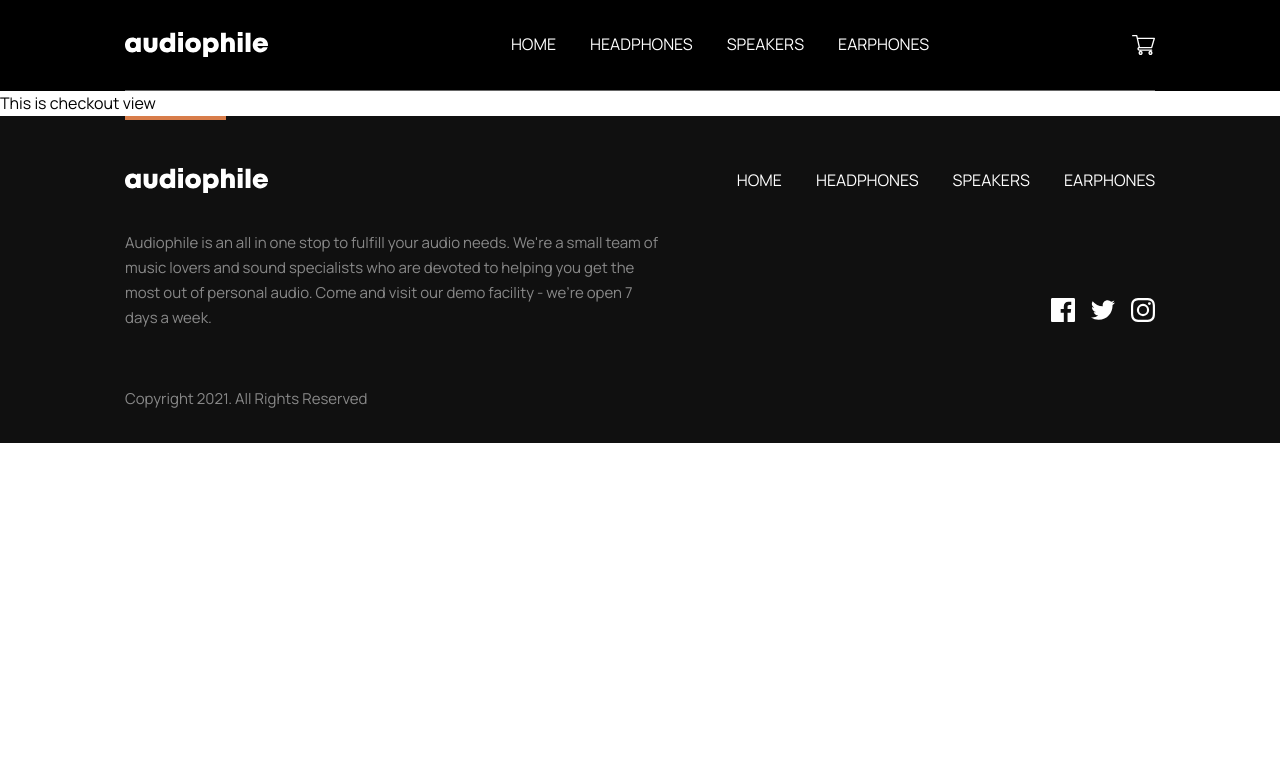
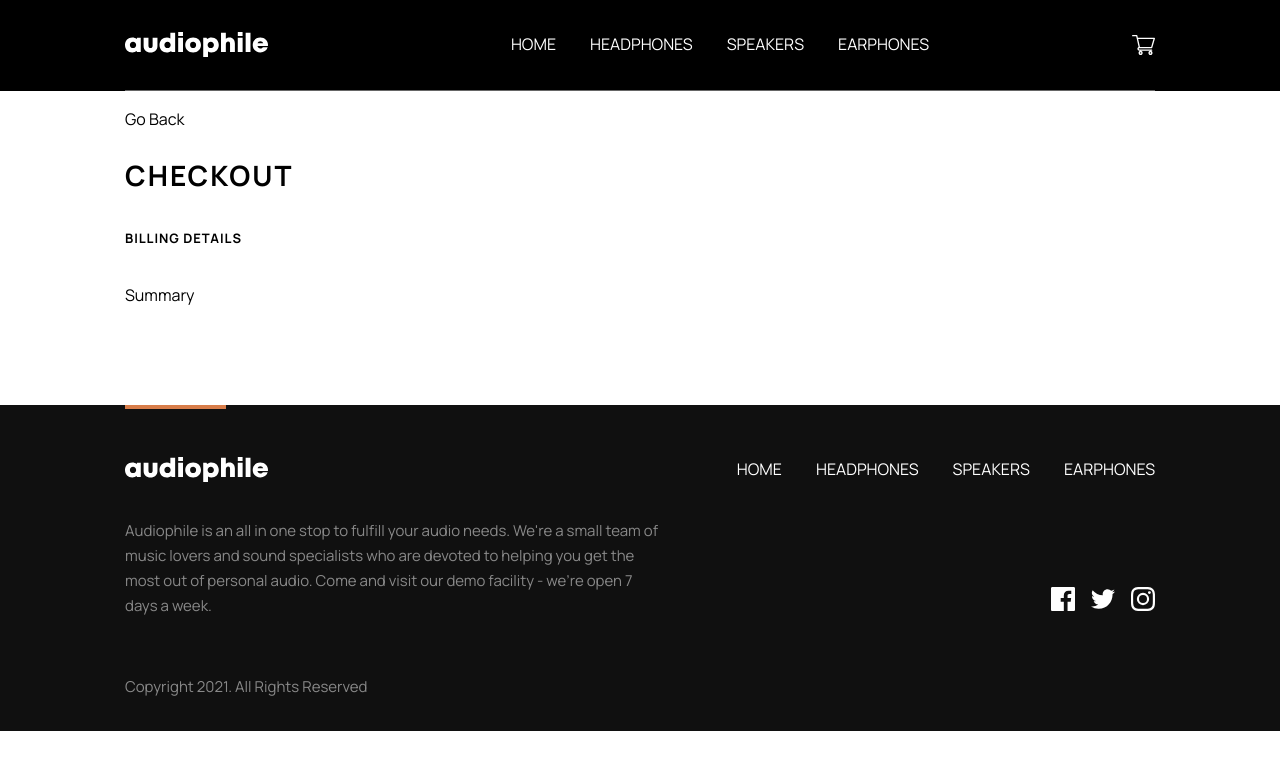
Before and after one commit to GFJankavs/vue-audiophile-ecommerce, a Vue app: page /checkout in a window 1280 px wide. Shown: the top 770 px of the page. Built offline with nearby package versions, Linux system fonts and the light colour scheme.

Commit message:
feat(app): Audiophile - Checkout View
Initial work on checkout view for Audiophile Ecommerce website

```diff
--- a/src/views/CheckoutView.vue
+++ b/src/views/CheckoutView.vue
@@ -1,5 +1,58 @@
 <template>
-  <div>This is checkout view</div>
+  <div class="container">
+    <button class="checkout__back font__body" @click="onGoBack">Go Back</button>
+    <div class="checkout__grid">
+      <div class="wrapper">
+        <div class="checkout__info">
+          <h4 class="font__h4">Checkout</h4>
+          <div class="checkout__info-section">
+            <span class="font__subtitle checkout__title">billing details</span>
+          </div>
+        </div>
+      </div>
+      <div>Summary</div>
+    </div>
+  </div>
 </template>
 
-<script lang="ts" setup></script>
+<script lang="ts" setup>
+import router from '@/router'
+
+const onGoBack = () => {
+  router.back()
+}
+</script>
+
+<style scoped>
+.checkout__back {
+  all: unset;
+  cursor: pointer;
+  margin: 16px 0 24px;
+}
+
+.checkout__grid {
+  display: grid;
+  gap: 32px;
+  margin-bottom: 96px;
+}
+
+.wrapper {
+  background: #fff;
+  border-radius: 8px;
+}
+
+.checkout__info {
+  display: grid;
+  gap: 32px;
+}
+
+.checkout__info-section {
+  display: grid;
+  gap: 16px;
+}
+
+.checkout__inputs {
+  display: grid;
+  gap: 24px;
+}
+</style>
```
